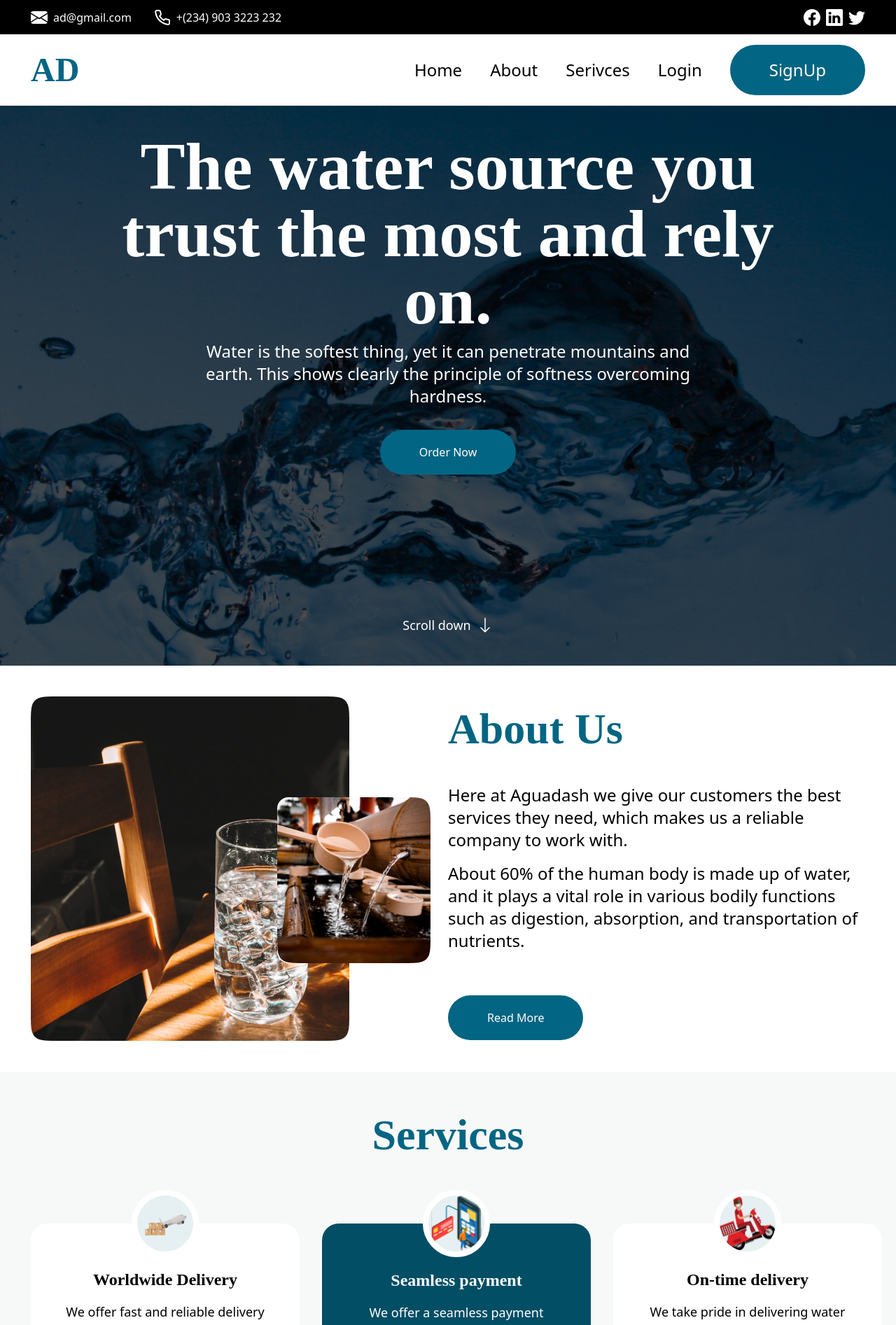
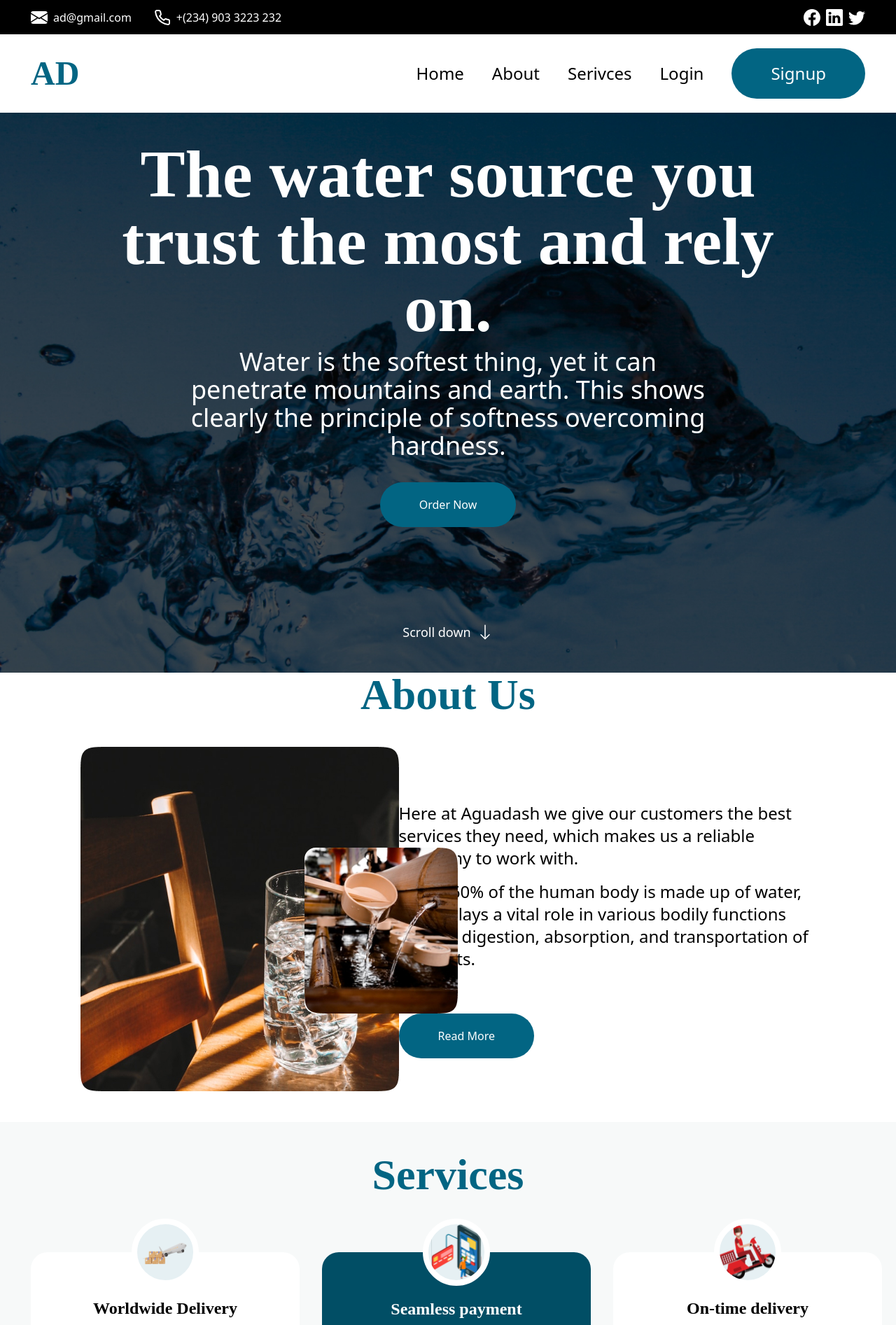
Before and after one commit to 7malikk/aguadash, a React (Create React App) app: page / in a window 1280 px wide. Shown: the top 1893 px of the page at 70% size. Built offline with nearby package versions, Linux system fonts and the light colour scheme.

Commit message:
complete homeUI

```diff
--- a/src/pages/Home.jsx
+++ b/src/pages/Home.jsx
@@ -9,6 +9,8 @@ import {
   BsArrowDown,
   BsArrowUp,
 } from 'react-icons/bs';
+import { GoThreeBars } from 'react-icons/go';
+import { GrClose } from 'react-icons/gr';
 import {
   mainAboutImg,
   aboutImg2,
@@ -23,6 +25,7 @@ import {
 
 const Home = () => {
   const [show, setShow] = useState(false);
+  const [showSidebar, setShowSidebar] = useState(false);
   const hero = useRef(null);
   const about = useRef(null);
   const services = useRef(null);
@@ -47,17 +50,68 @@ const Home = () => {
 
   return (
     <main className="relative">
+      <aside
+        className={` ${
+          showSidebar ? 'translate-x-0 ' : 'translate-x-full  '
+        } h-full bg-lightAsh  md:hidden fixed w-full z-50 flex flex-col transition ease-in-out duration-300 delay-150 p-5`}>
+        <button
+          className="mr-5 sm:mr-1 mt-6 self-end"
+          onClick={() => setShowSidebar(false)}>
+          <GrClose className="w-7 h-7" />
+        </button>
+        <ul className="space-y-6 text-center flex flex-col items-center justify-center p-8">
+          <li
+            className="border-b pb-2 hover:border-black"
+            onClick={() => {
+              handleScroll(hero);
+              setShowSidebar(false);
+            }}>
+            Home
+          </li>
+          <li
+            className="border-b pb-2 hover:border-black"
+            onClick={() => {
+              handleScroll(about);
+              setShowSidebar(false);
+            }}>
+            About
+          </li>
+          <li
+            className="border-b pb-2 hover:border-black"
+            onClick={() => {
+              handleScroll(services);
+              setShowSidebar(false);
+            }}>
+            Services
+          </li>
+          <Link to="/login">
+            <li
+              className="hover:text-hover"
+              onClick={() => setShowSidebar(false)}>
+              Login
+            </li>
+          </Link>
+          <Link to="/signup">
+            <li
+              className="bg-primary py-3 px-8 lg:py-5 lg:px-14 text-white  rounded-full hover:bg-hover"
+              onClick={() => setShowSidebar(false)}>
+              Signup
+            </li>
+          </Link>
+        </ul>
+      </aside>
+
       <div
         ref={top}
-        className="bg-black px-11 py-2 text-white flex justify-between h-[49px] ">
+        className="bg-black  px-5 md:px-11 py-2 text-white flex justify-between  h-[29px] md:h-[49px] ">
         <div className="flex w-[451px]">
           <h1 className="flex justify-center items-center">
             <BsFillEnvelopeFill className="w-6 h-6" />{' '}
-            <span className="ml-2">ad@gmail.com</span>
+            <span className="ml-2 hidden md:inline">ad@gmail.com</span>
           </h1>
-          <h1 className="flex justify-center items-center ml-[32px]">
+          <h1 className="flex justify-center items-center ml-[15px] md:ml-[32px]">
             <FiPhone className="w-6 h-6" />{' '}
-            <span className="ml-2">+(234) 903 3223 232</span>
+            <span className="ml-2 hidden md:inline">+(234) 903 3223 232</span>
           </h1>
         </div>
         <div className="flex space-x-2 items-center w-[170px] justify-end">
@@ -66,9 +120,14 @@ const Home = () => {
           <BsTwitter className="w-6 h-6 hover:cursor-pointer" />
         </div>
       </div>
-      <nav className="px-11 flex justify-between bg-white h-[102px] items-center">
+      <nav className=" px-5 md:px-11 flex justify-between bg-white  h-14 md:h-28 items-center">
         <h1 className="text-5xl font-extrabold text-primary font-play">AD</h1>
-        <ul className="flex items-center space-x-6 lg:space-x-10 text-xl lg:text-2xl">
+        <button
+          className="block md:hidden"
+          onClick={() => setShowSidebar(true)}>
+          <GoThreeBars className="w-7 h-7" />
+        </button>
+        <ul className=" items-center space-x-6 lg:space-x-10 text-xl lg:text-2xl hidden md:flex">
           <li
             className="hover:text-hover py-6 hover:border-b hover:border-b-black hover:cursor-pointer"
             onClick={() => handleScroll(hero)}>
@@ -89,7 +148,7 @@ const Home = () => {
           </Link>
           <Link to="/signup">
             <li className="bg-primary py-3 px-12 lg:py-5 lg:px-14 text-white  rounded-full hover:bg-hover">
-              SignUp
+              Signup
             </li>
           </Link>
         </ul>
@@ -98,12 +157,12 @@ const Home = () => {
         <div
           ref={hero}
           id="hero"
-          className="bg-hero-bg h-screen bg-no-repeat bg-center bg-cover text-white flex flex-col justify-between items-center px-11 pt-[39px] pb-[44px]">
+          className="bg-hero-bg h-screen bg-no-repeat bg-center bg-cover text-white flex flex-col justify-between items-center px-5 md:px-11 pt-4 md:pt-10 pb-11">
           <div className="flex flex-col justify-between items-center ">
-            <h1 className=" text-7xl xl:text-8xl font-extrabold font-play text-center w-[90%]">
+            <h1 className="text-5xl  md:text-7xl lg:text-8xl font-extrabold font-play text-center w-[90%]">
               The water source you trust the most and rely on.
             </h1>
-            <h3 className=" w-[80%] lg:w-[753px] text-center mt-2 mb-8 text-2xl">
+            <h3 className=" w-[100%] lg:w-[753px] text-center mt-2 mb-8 text-base md:text-2xl lg:text-4xl">
               Water is the softest thing, yet it can penetrate mountains and
               earth. This shows clearly the principle of softness overcoming
               hardness.
@@ -121,27 +180,32 @@ const Home = () => {
         <div
           ref={about}
           id="about"
-          className="p-11 bg-white flex flex-col-reverse lg:flex-row justify-between">
-          <div className="image-div relative mt-6 self-center lg:mt-0">
-            <img src={mainAboutImg} alt="about us" />
+          className="flex justify-center items-center flex-col">
+          <h4 className="font-play text-5xl sm:text-[49px] md:text-[62px] font-bold text-primary  mt-[40px] lg:mt-0">
+            About Us
+          </h4>
+          <div className=" p-5 md:p-11 bg-white flex flex-col lg:flex-row justify-center items-center">
+            <div className="image-div relative mt-[40px] md:mt-6 self-center lg:mt-0">
+              <img
+                src={mainAboutImg}
+                alt="about us"
+                className="w-auto sm:w-[80%] md:w-auto lg:w-[80%] xl:w-auto"
+              />
               <img
                 src={aboutImg2}
                 alt="about AD"
-              className="absolute top-36 left-[22rem] rounded-l-2xl lg:hidden xl:block"
+                className="absolute hidden sm:block top-24 md:top-36 lg:top-24 xl:top-36 left-56 md:left-80 lg:left-60 xl:left-80 h-44 md:h-auto lg:h-52 xl:h-auto rounded-l-2xl"
               />
             </div>
             <div className="text-div w-[90%] lg:w-1/2">
-            <h4 className="font-play text-[62px] font-bold text-primary">
-              About Us
-            </h4>
-            <div className="flex flex-col justify-between items-center text-2xl h-[240px] mt-[32px]">
+              <div className="flex flex-col justify-between items-center text-lg space-y-4 md:text-2xl h-[240px] mt-[32px]">
                 <p>
                   Here at Aguadash we give our customers the best services they
                   need, which makes us a reliable company to work with.
                 </p>
                 <p>
-                About 60% of the human body is made up of water, and it plays a
-                vital role in various bodily functions such as digestion,
+                  About 60% of the human body is made up of water, and it plays
+                  a vital role in various bodily functions such as digestion,
                   absorption, and transportation of nutrients.
                 </p>
               </div>
@@ -150,15 +214,16 @@ const Home = () => {
               </button>
             </div>
           </div>
+        </div>
         <div
           ref={services}
           id="services"
-          className="bg-lightAsh p-11 flex flex-col justify-center items-center">
-          <h4 className="font-play text-[62px] font-bold text-primary">
+          className="bg-lightAsh p-5 md:p-11 flex flex-col justify-center items-center">
+          <h4 className="font-play text-5xl sm:text-[62px] font-bold text-primary">
             Services
           </h4>
           <div className=" grid grid-cols-1 lg:grid-cols-2 xl:grid-cols-3 gap-8 xl:gap-14">
-            <div className="card flex flex-col justify-center items-center relative bg-white w-96 px-12 pt-16 pb-6 mt-20 rounded-3xl">
+            <div className="card flex flex-col justify-center items-center relative bg-white w-[21rem]  sm:w-96 px-10 sm:px-12 pt-16 pb-6 mt-20 rounded-3xl">
               <img
                 src={delivery}
                 alt="worldwide delivery"
@@ -176,7 +241,7 @@ const Home = () => {
                 Read More
               </button>
             </div>
-            <div className="card flex flex-col justify-center items-center relative bg-hover w-96 px-12 pt-16 pb-6 mt-20 rounded-3xl text-white">
+            <div className="card flex flex-col justify-center items-center relative bg-hover  w-[21rem]  sm:w-96 px-10 sm:px-12 pt-16 pb-6 mt-20 rounded-3xl text-white">
               <img
                 src={payments}
                 alt="payments"
@@ -192,7 +257,7 @@ const Home = () => {
                 Read More
               </button>
             </div>
-            <div className="card flex flex-col justify-center items-center relative bg-white w-96 px-12 pt-16 pb-6 mt-20 rounded-3xl">
+            <div className="card flex flex-col justify-center items-center relative bg-white  w-[21rem]  sm:w-96 px-10 sm:px-12 pt-16 pb-6 mt-20 rounded-3xl">
               <img
                 src={ontime}
                 alt="ontime"
@@ -210,8 +275,8 @@ const Home = () => {
             </div>
           </div>
         </div>
-        <div className="bg-primary p-11 flex flex-col justify-center items-center">
-          <h4 className="font-play text-[62px] font-bold text-white">
+        <div className="bg-primary  p-5 md:p-11 flex flex-col justify-center items-center">
+          <h4 className="font-play text-5xl sm:text-[62px] font-bold text-white">
             How it works
           </h4>
           <div className=" grid grid-cols-1 md:grid-cols-2 lg:grid-cols-3 xl:grid-cols-4 gap-8 xl:gap-14">
@@ -277,12 +342,11 @@ const Home = () => {
       </section>
       <footer
         id="footer"
-        className="bg-black text-white px-11  grid grid-cols-1 lg:grid-cols-2 xl:grid-cols-3 gap-8 xl:gap-14 pb-14">
+        className="bg-black text-white  px-5 md:px-11  grid grid-cols-1 lg:grid-cols-2 xl:grid-cols-3 gap-8 xl:gap-14 pb-14">
         <div className="company w-96 space-y-5 mt-9 ">
-          <h4 className="font-play text-[62px] font-bold">AGUADASH</h4>
-          <div className="space-y-4">
-            <h5>
-              {' '}
+          <h4 className="font-play text-3xl md:text-6xl font-bold">AGUADASH</h4>
+          <div className="space-y-2 md:space-y-4">
+            <h5 className="w-[80%] md:w-auto">
               Here at Aguadash we give our customers the best services they
               need, which makes us a reliable company to work with.
             </h5>
@@ -327,13 +391,13 @@ const Home = () => {
           </div>
         </div>
       </footer>
-      <div className="bg-lightAsh px-11 py-4 flex justify-center items-center">
+      <div className="bg-lightAsh px-5 md:px-11 py-4 flex justify-center items-center text-xs sm:text-auto">
         <h6>© Copyright 2023 All Rights Reserved AguaDash</h6>
       </div>
       {show && (
         <button
           onClick={() => handleScroll(top)}
-          className=" bg-primary border border-transparent hover:border-white rounded-full p-4 fixed z-50 bottom-14 right-14 hover:bg-hover hover:text-white">
+          className=" bg-primary border border-transparent hover:border-white rounded-full p-4 fixed z-40 bottom-14 right-14 sm:right-10 lg:right-14 hover:bg-hover hover:text-white">
           <BsArrowUp className="w-6 h-6" />
         </button>
       )}
```
Also changed, not shown: src/assets/rafikimainStepone.png. Lines whose indentation alone changed are shown as unchanged.
